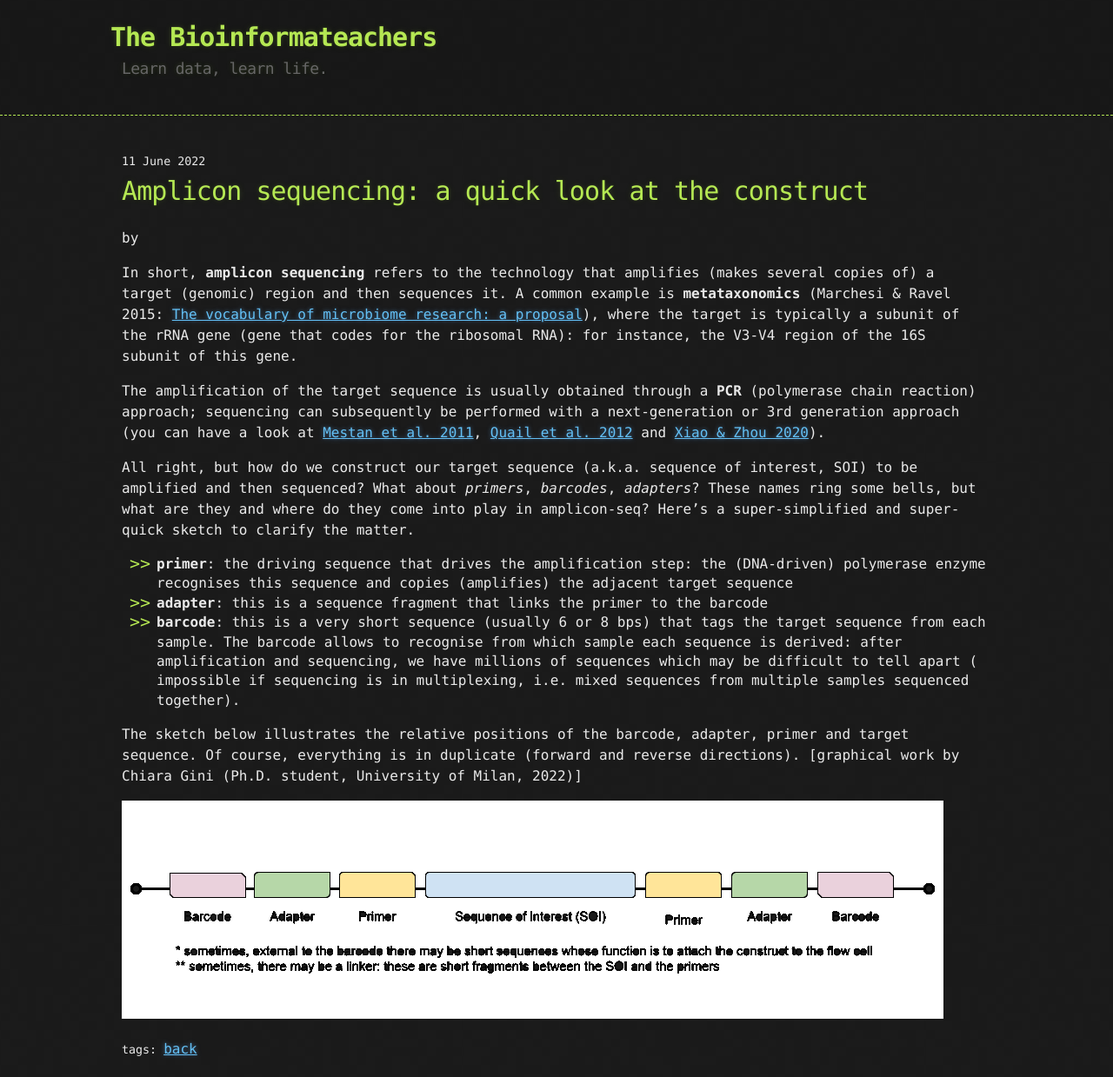
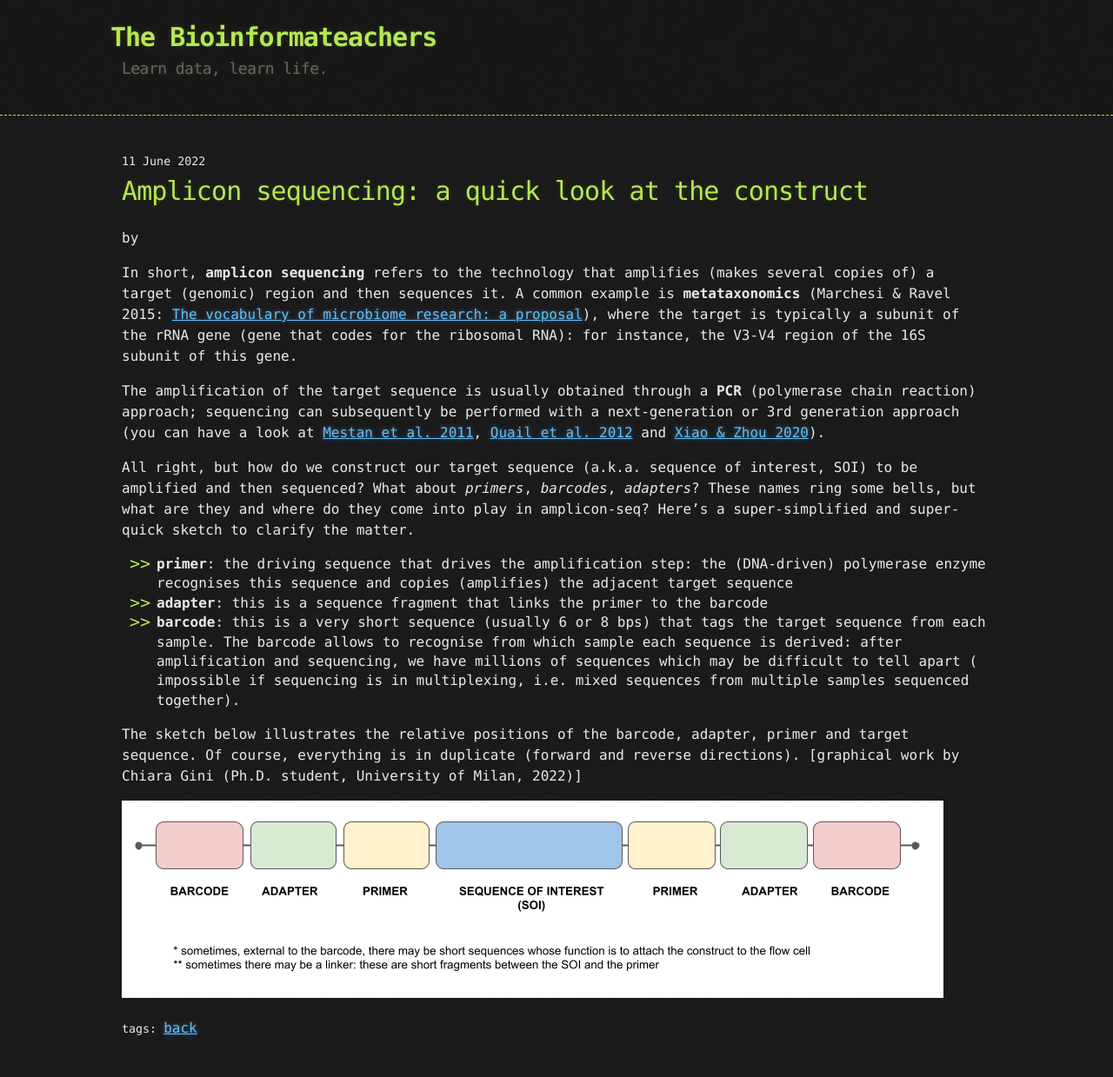
Before and after one commit to bioinformateachers/bioinformateachers.github.io, a Jekyll site: the page built from _posts/2022-06-11-quick-ampliseq.md, in a window 1280 px wide. Shown: the whole page at 87% size. Built offline with Jekyll 4.4.1, drawn with Linux system fonts in a browser that asks for light colours; after the commit the page ends 1215 px from its top, so only the background shows below that.

Commit message:
updating image and category labels

```diff
--- a/_posts/2022-06-11-quick-ampliseq.md
+++ b/_posts/2022-06-11-quick-ampliseq.md
@@ -2,7 +2,7 @@
 layout: post
 title:  "Amplicon sequencing: a quick look at the construct"
 date:   2022-06-11 10:00:01 +0100
-categories: bioinformatics, microbiome
+categories: BIOINFORMATICS, MICROBIOME
 ---
 
 In short, **amplicon sequencing** refers to the technology that amplifies (makes several copies of)
```
Also changed, not shown: img/struttura-della-sequenza-output-del-sequenziamento-1.png.
